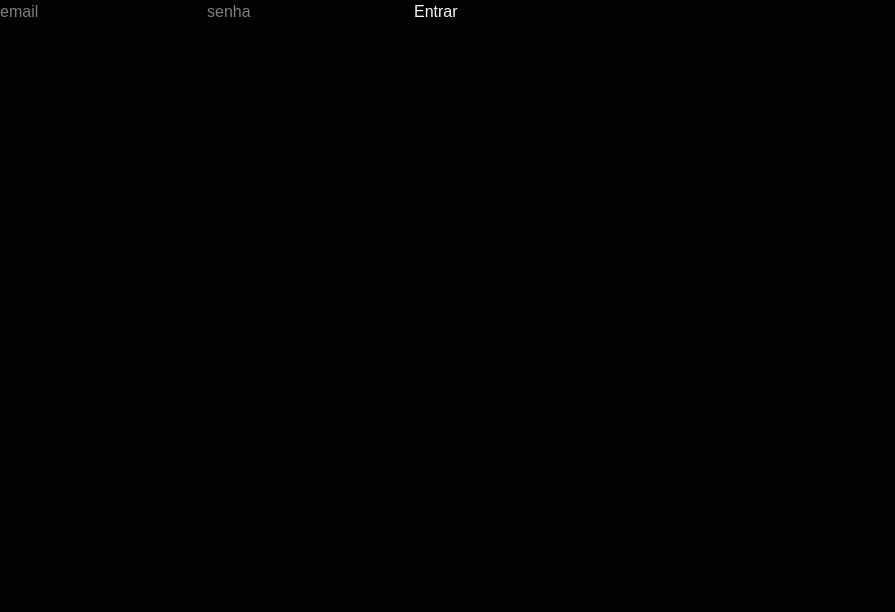
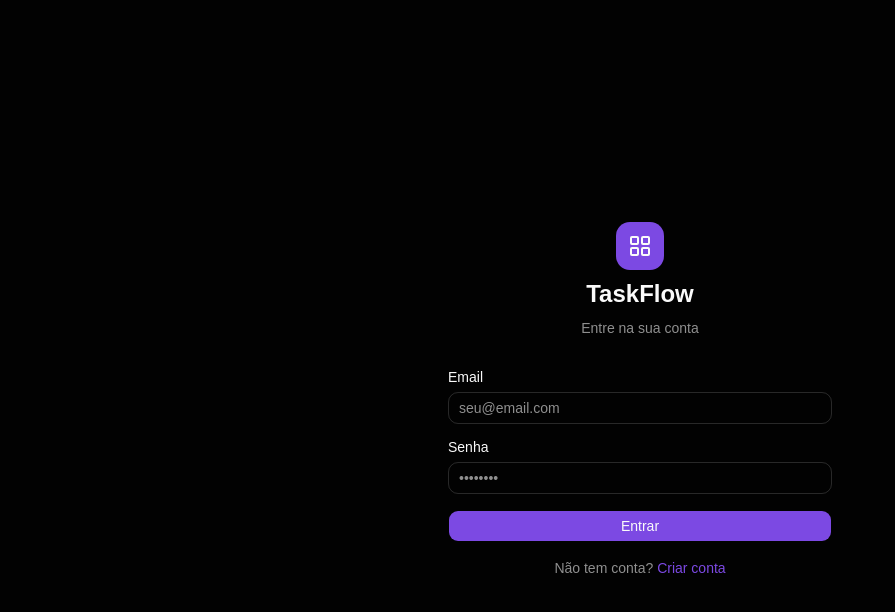
Before and after one commit to WillamesBarbosa/To-Do-List-FrontEnd, a React (Vite) app: page / in a window 1280 px wide. Shown: the top 612 px of the page, without its empty margins (0-895 px from the left). Built offline with nearby package versions, Linux system fonts and the light colour scheme.

Commit message:
feat(frontend): add styled login page with shadcn components

```diff
--- /dev/null
+++ b/@/components/ui/input.tsx
@@ -0,0 +1,19 @@
+import * as React from "react"
+
+import { cn } from "../../lib/utils"
+
+function Input({ className, type, ...props }: React.ComponentProps<"input">) {
+  return (
+    <input
+      type={type}
+      data-slot="input"
+      className={cn(
+        "h-8 w-full min-w-0 rounded-lg border border-input bg-transparent px-2.5 py-1 text-base transition-colors outline-none file:inline-flex file:h-6 file:border-0 file:bg-transparent file:text-sm file:font-medium file:text-foreground placeholder:text-muted-foreground focus-visible:border-ring focus-visible:ring-3 focus-visible:ring-ring/50 disabled:pointer-events-none disabled:cursor-not-allowed disabled:bg-input/50 disabled:opacity-50 aria-invalid:border-destructive aria-invalid:ring-3 aria-invalid:ring-destructive/20 md:text-sm dark:bg-input/30 dark:disabled:bg-input/80 dark:aria-invalid:border-destructive/50 dark:aria-invalid:ring-destructive/40",
+        className
+      )}
+      {...props}
+    />
+  )
+}
+
+export { Input }
--- /dev/null
+++ b/@/components/ui/label.tsx
@@ -0,0 +1,22 @@
+import * as React from "react"
+import { Label as LabelPrimitive } from "radix-ui"
+
+import { cn } from "../../lib/utils"
+
+function Label({
+  className,
+  ...props
+}: React.ComponentProps<typeof LabelPrimitive.Root>) {
+  return (
+    <LabelPrimitive.Root
+      data-slot="label"
+      className={cn(
+        "flex items-center gap-2 text-sm leading-none font-medium select-none group-data-[disabled=true]:pointer-events-none group-data-[disabled=true]:opacity-50 peer-disabled:cursor-not-allowed peer-disabled:opacity-50",
+        className
+      )}
+      {...props}
+    />
+  )
+}
+
+export { Label }
--- a/src/pages/Login/Login.tsx
+++ b/src/pages/Login/Login.tsx
@@ -2,36 +2,85 @@ import { useState } from 'react'
 import api from '../../services/api'
 import type { LoginRequest, LoginResponse } from '../../types/auth'
 import { saveTokens } from '../../services/auth'
-import { useNavigate } from 'react-router-dom'
+import { useNavigate, Link } from 'react-router-dom'
+
+import { LayoutGrid } from 'lucide-react'
+import { Button } from '../../../@/components/ui/button'
+import { Input } from '../../../@/components/ui/input'
+import { Label } from '../../../@/components/ui/label'
 
 function Login() {
     const [email, setEmail] = useState('')
     const [password, setPassword] = useState('')
     const [error, setError] = useState('')
+    const [loading, setLoading] = useState(false)
 
     const navigate = useNavigate()
 
     async function handleSubmit(e: React.FormEvent) {
         e.preventDefault()
         try {
+            setLoading(true)
             const response = await api.post<LoginResponse>('/login', { email, password } as LoginRequest)
             saveTokens(response.data.token, response.data.refreshToken)
             navigate('/tasks')
-            console.log('token:', response.data.token)
-            console.log('refreshToken:', response.data.refreshToken)
         } catch (err) {
             console.log(err)
             setError('Email ou senha inválidos')
+        }finally{
+            setLoading(false)
         }
     }
 
     return (
-        <form onSubmit={handleSubmit}>
-            <input value={email} onChange={e => setEmail(e.target.value)} placeholder="email" />
-            <input value={password} onChange={e => setPassword(e.target.value)} placeholder="senha" type="password" />
-            <button type="submit">Entrar</button>
-            {error && <p>{error}</p>}
-        </form>
+    <div className="flex min-h-screen items-center justify-center bg-background px-4">
+            <div className="w-full max-w-sm">
+                <div className="mb-8 flex flex-col items-center gap-2">
+                    <div className="flex h-12 w-12 items-center justify-center rounded-xl bg-primary">
+                        <LayoutGrid className="h-6 w-6 text-primary-foreground" />
+                    </div>
+                    <h1 className="text-2xl font-semibold text-foreground">TaskFlow</h1>
+                    <p className="text-sm text-muted-foreground">Entre na sua conta</p>
+                </div>
+
+                <form onSubmit={handleSubmit} className="flex flex-col gap-4">
+                    <div className="flex flex-col gap-2">
+                        <Label htmlFor="email">Email</Label>
+                        <Input
+                            id="email"
+                            type="email"
+                            placeholder="seu@email.com"
+                            value={email}
+                            onChange={e => setEmail(e.target.value)}
+                        />
+                    </div>
+
+                    <div className="flex flex-col gap-2">
+                        <Label htmlFor="password">Senha</Label>
+                        <Input
+                            id="password"
+                            type="password"
+                            placeholder="••••••••"
+                            value={password}
+                            onChange={e => setPassword(e.target.value)}
+                        />
+                    </div>
+
+                    {error && <p className="text-sm text-destructive">{error}</p>}
+
+                    <Button type="submit" className="w-full" disabled={loading}>
+                        {loading ? 'Entrando...' : 'Entrar'}
+                    </Button>
+
+                    <p className="text-center text-sm text-muted-foreground">
+                        Não tem conta?{' '}
+                        <Link to="/register" className="text-primary hover:underline">
+                            Criar conta
+                        </Link>
+                    </p>
+                </form>
+            </div>
+        </div>
     )
 }
 
```
